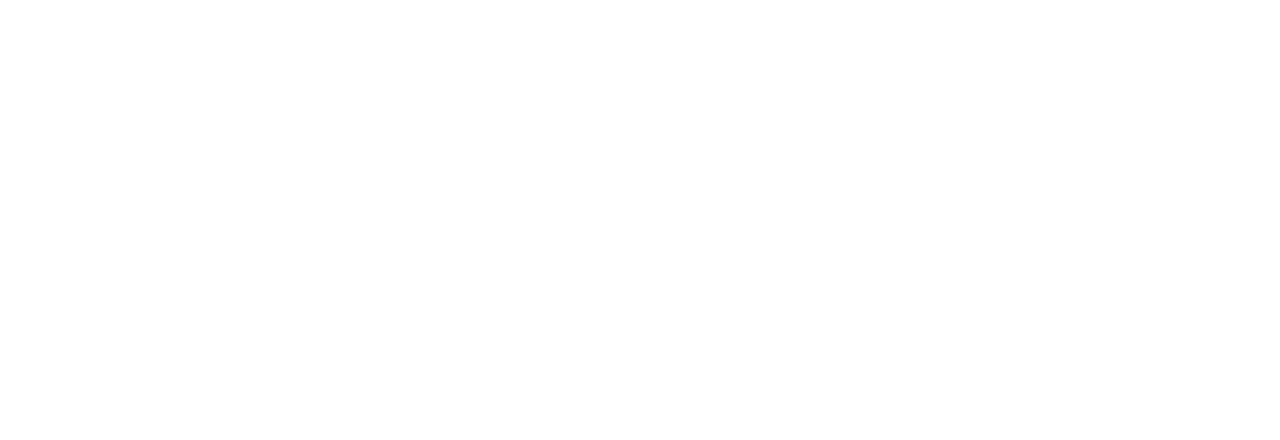
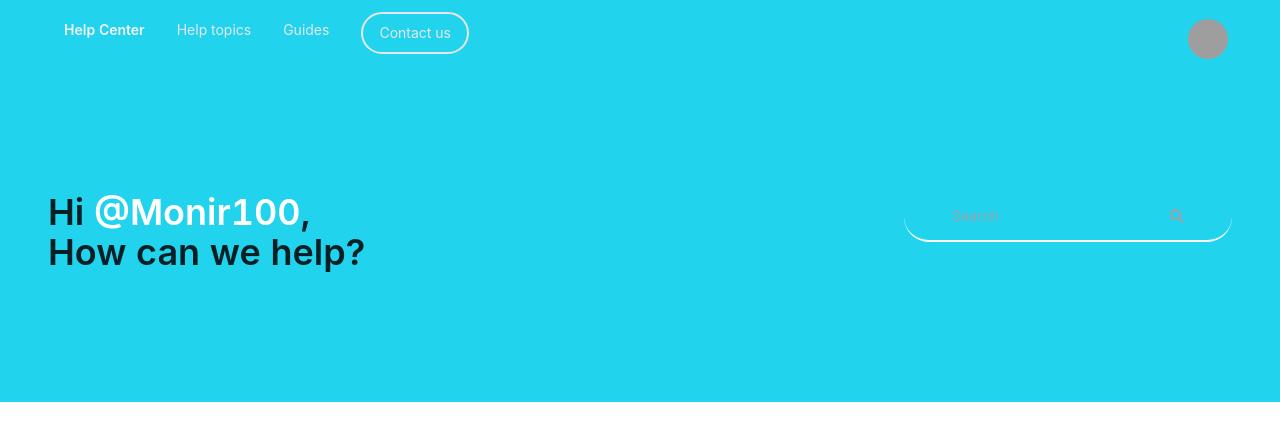
Before and after one commit to TeamHero6/knot-client, a React (Create React App) app: page /FAQ in a window 1280 px wide. Before the commit this address had no page. Shown: the top 440 px of the page. Built offline with nearby package versions, Linux system fonts and the light colour scheme; grey boxes are pictures that could not be loaded; the HTML template or start-up script is replaced by a standard one.

Commit message:
added faq page header

```diff
--- a/src/App.js
+++ b/src/App.js
@@ -2,6 +2,7 @@
 import { Route, Routes } from "react-router-dom";
 import "./App.css";
 import Blog from "./Components/AdditionalLinkPages/Blog/Blog";
+import Faq from "./Components/AdditionalLinkPages/FAQ/Faq";
 import About from "./Components/Pages/About/About";
 import Login from "./Components/Pages/Authentications/Login/Login";
 import Signup from "./Components/Pages/Authentications/Signup/Signup";
@@ -16,6 +17,7 @@
                 <Route path="/signup" element={<Signup />} />
                 <Route path="/about" element={<About />} />
                 <Route path="/blog" element={<Blog />} />
+                <Route path="/FAQ" element={<Faq />} />
             </Routes>
         </div>
     );
--- a/src/Components/AdditionalLinkPages/Blog/Blog.js
+++ b/src/Components/AdditionalLinkPages/Blog/Blog.js
@@ -15,7 +15,7 @@
             <div>
                 <h2 className="text-4xl my-6 ml-20 font-semibold">Blogs</h2>
             </div>
-            <div className="grid grid-cols-1 md:grid-cols-2 gap-y-3 gap-x-4 px-2">
+            <div className="grid grid-cols-1 lg:grid-cols-2 gap-y-3 gap-x-4 px-2">
                 {posts.map((post) => (
                     <BlogCard {...{ title: post.title, body: post.body }} />
                 ))}
--- /dev/null
+++ b/src/Components/AdditionalLinkPages/FAQ/Faq.js
@@ -0,0 +1,74 @@
+import React from "react";
+import { FaSearch } from "react-icons/fa";
+
+const Faq = () => {
+    return (
+        <div>
+            <section className="flex justify-between px-8 h-[80px] items-center lg:px-12 bg-cyan-400">
+                <div className=" hidden md:flex">
+                    <p className="mx-4 text-sm py-2 text-gray-100 font-semibold">
+                        Help Center
+                    </p>
+                    <p className="mx-4 text-sm py-2 text-gray-200">
+                        Help topics
+                    </p>
+                    <p className="mx-4 text-sm py-2 text-gray-200">Guides</p>
+                    <p className="border-2 border-gray-200 text-gray-200 bg-transparent mx-4 py-2 rounded-full px-4 hover:bg-white hover:text-cyan-400 hover:border-gray-100 duration-300 cursor-pointer">
+                        Contact us
+                    </p>
+                </div>
+                <div>
+                    <div class="dropdown dropdown-end">
+                        <label
+                            tabindex="0"
+                            class="btn btn-ghost btn-circle avatar"
+                        >
+                            <div class="w-10 rounded-full">
+                                <img src="https://placeimg.com/80/80/people" />
+                            </div>
+                        </label>
+                        <ul
+                            tabindex="0"
+                            class="mt-3 p-2 shadow menu menu-compact dropdown-content bg-base-100 rounded-box w-52"
+                        >
+                            <li>
+                                <a class="justify-between">
+                                    Profile
+                                    <span class="badge">New</span>
+                                </a>
+                            </li>
+                            <li>
+                                <a>Settings</a>
+                            </li>
+                            <li>
+                                <p>Logout</p>
+                            </li>
+                        </ul>
+                    </div>
+                </div>
+            </section>
+            <section className=" md:flex md:justify-between py-28 px-8 lg:px-12 bg-cyan-400">
+                <div>
+                    <h1 className="text-4xl font-semibold">
+                        Hi <span className="text-white">@Monir100</span>, <br />
+                        How can we help?
+                    </h1>
+                </div>
+                <div className="border-b-2 border-white flex items-center rounded-full h-[50px] px-12 mt-32 md:mt-0">
+                    <input
+                        type="text"
+                        name="faq"
+                        id=""
+                        className="bg-transparent flex-1 w-full outline-none text-gray-400"
+                        placeholder="Search"
+                    />{" "}
+                    <button>
+                        <FaSearch className="text-gray-400" />
+                    </button>
+                </div>
+            </section>
+        </div>
+    );
+};
+
+export default Faq;
--- a/src/Components/Shared/Footer/Footer.js
+++ b/src/Components/Shared/Footer/Footer.js
@@ -39,7 +39,7 @@
                                 <Link to="/blog">Blog</Link> <br />
                             </li>
                             <li>
-                                <Link to="/">FAQ</Link> <br />
+                                <Link to="/FAQ">FAQ</Link> <br />
                             </li>
                             <li>
                                 <Link to="/">Payment Method</Link>
```
